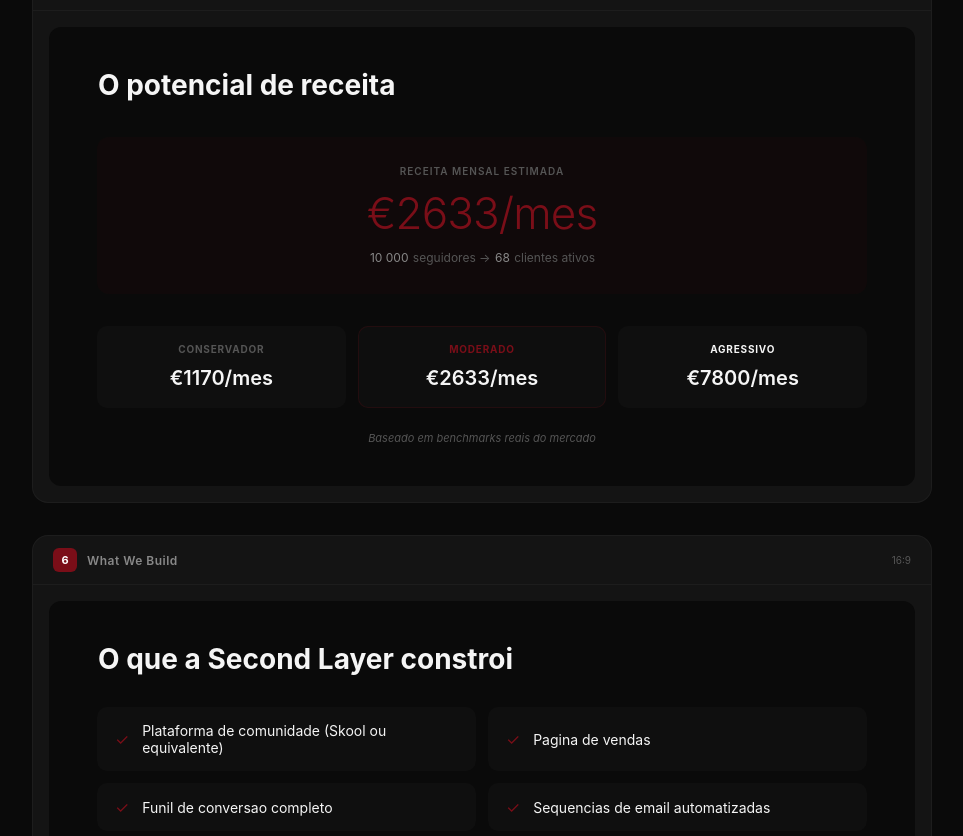
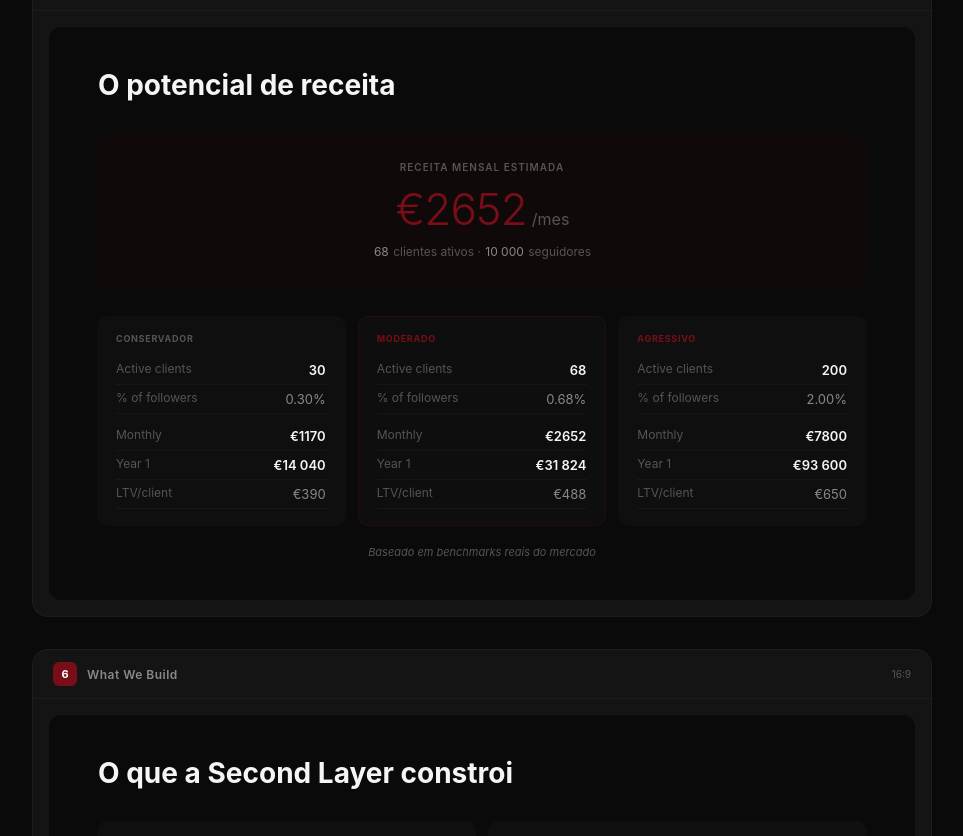
Before and after one commit to tomasvmassano/secondlayer-hub, a Next.js app: page /pitch in a window 1280 px wide. Shown: the part 2405-3241 px from the top of the page, without its empty margins (158-1121 px from the left). Built offline with nearby package versions, Linux system fonts and the light colour scheme.

Commit message:
fix: revenue slide with full breakdown (active clients, %, monthly, year 1, LTV), no SL commission

```diff
--- a/app/pitch/page.jsx
+++ b/app/pitch/page.jsx
@@ -71,9 +71,12 @@ function buildDefaultSlides(creatorName, form, parsed) {
   const activeClients = Math.round(followers * 0.00675);
   const mrr = activeClients * wtp;
 
-  const conservativeMRR = Math.round(followers * 0.003 * wtp);
-  const moderateMRR = Math.round(followers * 0.00675 * wtp);
-  const aggressiveMRR = Math.round(followers * 0.02 * wtp);
+  const conClients = Math.round(followers * 0.003);
+  const modClients = Math.round(followers * 0.00675);
+  const aggClients = Math.round(followers * 0.02);
+  const conservativeMRR = conClients * wtp;
+  const moderateMRR = modClients * wtp;
+  const aggressiveMRR = aggClients * wtp;
 
   return [
     {
@@ -129,12 +132,24 @@ function buildDefaultSlides(creatorName, form, parsed) {
       title: "The Opportunity",
       fields: {
         heading: "O potencial de receita",
-        heroMRR: "\u20AC" + moderateMRR.toLocaleString("pt-PT") + "/mes",
+        heroMRR: "\u20AC" + moderateMRR.toLocaleString("pt-PT"),
+        heroLabel: "/mes",
         followers: followers.toLocaleString("pt-PT"),
-        activeClients: activeClients.toLocaleString("pt-PT"),
-        conservative: "\u20AC" + conservativeMRR.toLocaleString("pt-PT") + "/mes",
-        moderate: "\u20AC" + moderateMRR.toLocaleString("pt-PT") + "/mes",
-        aggressive: "\u20AC" + aggressiveMRR.toLocaleString("pt-PT") + "/mes",
+        conClients: conClients.toLocaleString("pt-PT"),
+        conPct: followers > 0 ? ((conClients / followers) * 100).toFixed(2) + "%" : "0.30%",
+        conMonthly: "\u20AC" + conservativeMRR.toLocaleString("pt-PT"),
+        conYear: "\u20AC" + (conservativeMRR * 12).toLocaleString("pt-PT"),
+        conLtv: "\u20AC" + (wtp > 0 ? Math.round(wtp / 0.10) : 0).toLocaleString("pt-PT"),
+        modClients: modClients.toLocaleString("pt-PT"),
+        modPct: followers > 0 ? ((modClients / followers) * 100).toFixed(2) + "%" : "0.67%",
+        modMonthly: "\u20AC" + moderateMRR.toLocaleString("pt-PT"),
+        modYear: "\u20AC" + (moderateMRR * 12).toLocaleString("pt-PT"),
+        modLtv: "\u20AC" + (wtp > 0 ? Math.round(wtp / 0.08) : 0).toLocaleString("pt-PT"),
+        aggClients: aggClients.toLocaleString("pt-PT"),
+        aggPct: followers > 0 ? ((aggClients / followers) * 100).toFixed(2) + "%" : "2.00%",
+        aggMonthly: "\u20AC" + aggressiveMRR.toLocaleString("pt-PT"),
+        aggYear: "\u20AC" + (aggressiveMRR * 12).toLocaleString("pt-PT"),
+        aggLtv: "\u20AC" + (wtp > 0 ? Math.round(wtp / 0.06) : 0).toLocaleString("pt-PT"),
         note: "Baseado em benchmarks reais do mercado",
       },
     },
@@ -395,30 +410,46 @@ function SlideOffer({ fields, onChange }) {
 }
 
 function SlideRevenue({ fields, onChange }) {
+  const row = (label, value, key, bold) => (
+    <div style={{ display: "flex", justifyContent: "space-between", padding: "5px 0", borderBottom: "1px solid rgba(255,255,255,0.03)" }}>
+      <span style={{ fontSize: 12, color: colors.muted }}>{label}</span>
+      <Editable value={value} onChange={(v) => onChange(key, v)} style={{ fontSize: 13, fontWeight: bold ? 600 : 400, color: bold ? colors.primary : colors.secondary }} />
+    </div>
+  );
+
   return (
     <div style={slideInnerStyle}>
-      <Editable value={fields.heading} onChange={(v) => onChange("heading", v)} style={{ fontSize: 28, fontWeight: 700, color: colors.primary, display: "block", marginBottom: 32 }} tag="div" />
-      <div style={{ textAlign: "center", marginBottom: 32, padding: "28px 0", background: "rgba(122,14,24,0.06)", borderRadius: 12 }}>
+      <Editable value={fields.heading} onChange={(v) => onChange("heading", v)} style={{ fontSize: 28, fontWeight: 700, color: colors.primary, display: "block", marginBottom: 28 }} tag="div" />
+      {/* Hero MRR */}
+      <div style={{ textAlign: "center", marginBottom: 28, padding: "28px 0", background: "rgba(122,14,24,0.06)", borderRadius: 12 }}>
         <div style={{ fontSize: 10, fontWeight: 600, color: colors.muted, letterSpacing: "0.1em", textTransform: "uppercase", marginBottom: 8 }}>Receita Mensal Estimada</div>
-        <Editable value={fields.heroMRR} onChange={(v) => onChange("heroMRR", v)} style={{ fontSize: 44, fontWeight: 300, color: colors.accent, letterSpacing: "-0.02em" }} tag="div" />
-        <div style={{ fontSize: 12, color: colors.muted, marginTop: 8 }}>
-          <Editable value={fields.followers} onChange={(v) => onChange("followers", v)} style={{ color: colors.secondary, fontSize: 12 }} /> seguidores {" -> "}
-          <Editable value={fields.activeClients} onChange={(v) => onChange("activeClients", v)} style={{ color: colors.secondary, fontSize: 12 }} /> clientes ativos
+        <div style={{ display: "flex", alignItems: "baseline", justifyContent: "center" }}>
+          <Editable value={fields.heroMRR} onChange={(v) => onChange("heroMRR", v)} style={{ fontSize: 44, fontWeight: 300, color: colors.accent, letterSpacing: "-0.02em" }} />
+          <span style={{ fontSize: 16, color: colors.muted, marginLeft: 4 }}>/mes</span>
+        </div>
+        <div style={{ fontSize: 12, color: colors.muted, marginTop: 6 }}>
+          <Editable value={fields.modClients} onChange={(v) => onChange("modClients", v)} style={{ color: colors.secondary, fontSize: 12 }} /> clientes ativos &middot; <Editable value={fields.followers} onChange={(v) => onChange("followers", v)} style={{ color: colors.secondary, fontSize: 12 }} /> seguidores
         </div>
       </div>
+      {/* 3 scenario cards */}
       <div style={{ display: "flex", gap: 12 }}>
         {[
-          { label: "Conservador", key: "conservative", color: colors.muted },
-          { label: "Moderado", key: "moderate", color: colors.accent },
-          { label: "Agressivo", key: "aggressive", color: colors.primary },
+          { label: "Conservador", prefix: "con", color: colors.muted, border: "transparent" },
+          { label: "Moderado", prefix: "mod", color: colors.accent, border: colors.accent + "33" },
+          { label: "Agressivo", prefix: "agg", color: colors.accent, border: "transparent" },
         ].map((s) => (
-          <div key={s.key} style={{ flex: 1, background: "rgba(255,255,255,0.02)", borderRadius: 10, padding: "16px 20px", textAlign: "center", border: s.key === "moderate" ? `1px solid ${colors.accent}33` : "1px solid transparent" }}>
-            <div style={{ fontSize: 10, fontWeight: 700, color: s.color, letterSpacing: "0.08em", textTransform: "uppercase", marginBottom: 10 }}>{s.label}</div>
-            <Editable value={fields[s.key]} onChange={(v) => onChange(s.key, v)} style={{ fontSize: 20, fontWeight: 600, color: colors.primary }} tag="div" />
+          <div key={s.prefix} style={{ flex: 1, background: "rgba(255,255,255,0.02)", borderRadius: 10, padding: "16px 18px", border: `1px solid ${s.border}` }}>
+            <div style={{ fontSize: 9, fontWeight: 700, color: s.color, letterSpacing: "0.08em", textTransform: "uppercase", marginBottom: 12 }}>{s.label}</div>
+            {row("Active clients", fields[s.prefix + "Clients"], s.prefix + "Clients", true)}
+            {row("% of followers", fields[s.prefix + "Pct"], s.prefix + "Pct", false)}
+            <div style={{ height: 8 }} />
+            {row("Monthly", fields[s.prefix + "Monthly"], s.prefix + "Monthly", true)}
+            {row("Year 1", fields[s.prefix + "Year"], s.prefix + "Year", true)}
+            {row("LTV/client", fields[s.prefix + "Ltv"], s.prefix + "Ltv", false)}
           </div>
         ))}
       </div>
-      <Editable value={fields.note} onChange={(v) => onChange("note", v)} style={{ fontSize: 11, color: colors.muted, display: "block", textAlign: "center", marginTop: 20, fontStyle: "italic" }} tag="div" />
+      <Editable value={fields.note} onChange={(v) => onChange("note", v)} style={{ fontSize: 11, color: colors.muted, display: "block", textAlign: "center", marginTop: 16, fontStyle: "italic" }} tag="div" />
     </div>
   );
 }
```
